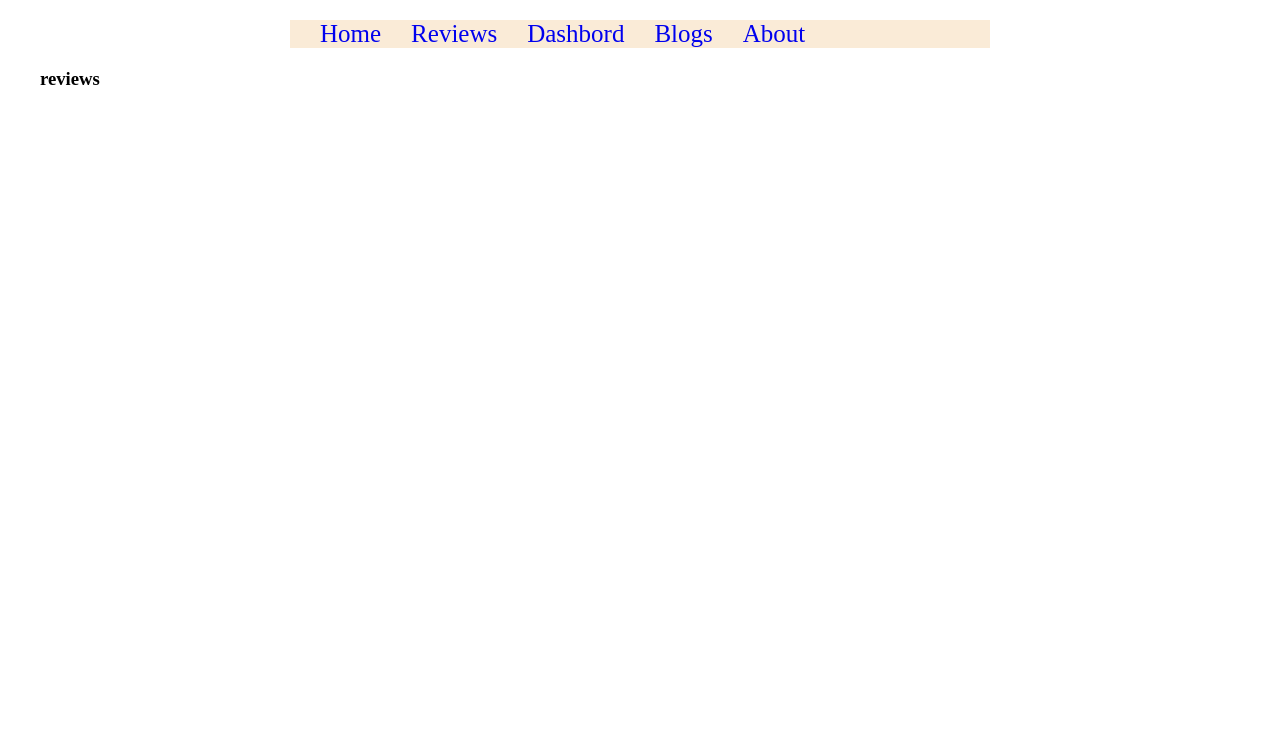
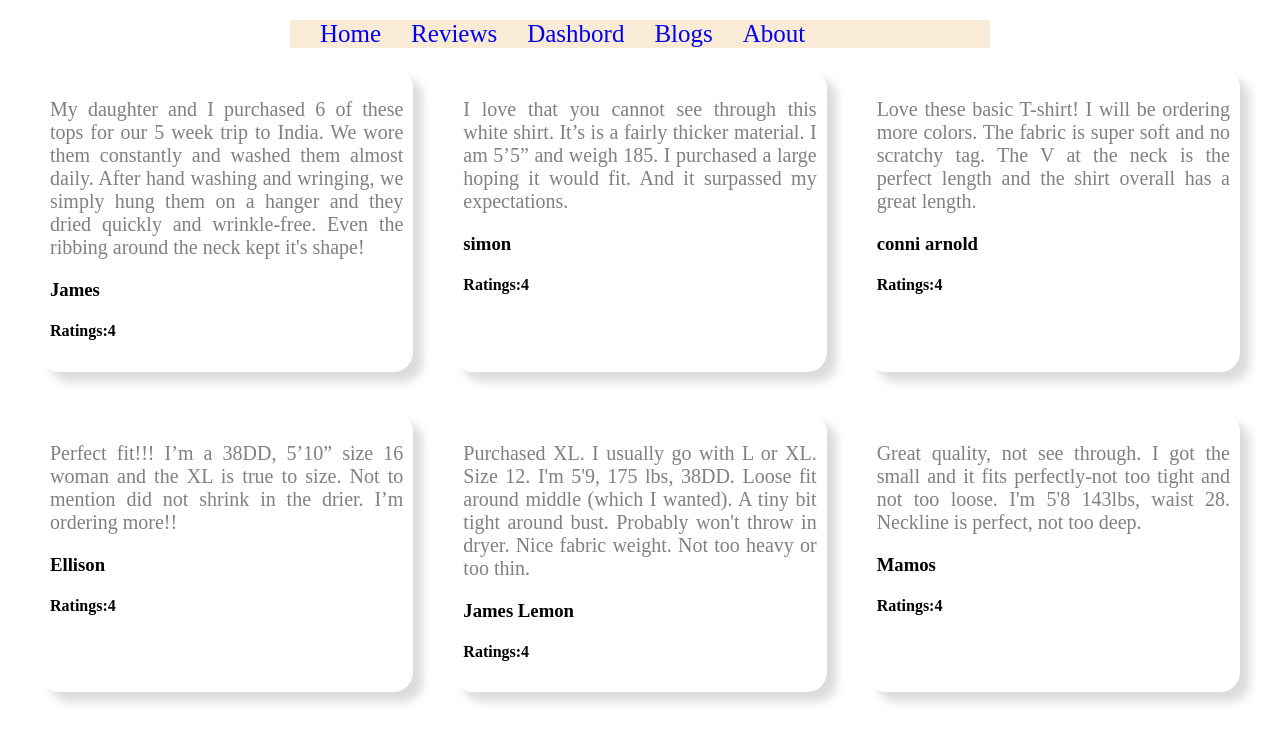
Before and after one commit to sheikhhasan124/product-analycis, a React (Create React App) app: page /reviews in a window 1280 px wide. Shown: the top 742 px of the page. Built offline with nearby package versions, Linux system fonts and the light colour scheme.

Commit message:
reviews section add

```diff
--- a/src/component/home/Home.js
+++ b/src/component/home/Home.js
@@ -1,16 +1,14 @@
 import React, { useEffect, useState } from 'react';
+import { Link } from 'react-router-dom';
+import UserReviews from '../../customHook/UserReviews';
 import img from '../../img/tshirt.jpg'
 import CustomerReviews from '../customerReviews/CustomerReviews';
 import './Home.css'
 
 const Home = () => {
-    const [reviews, setReviews]=useState([])
+    const [reviews, setReviews]=UserReviews()
 
-    useEffect(()=>{
-        fetch('fakeData.json')
-        .then(res=>res.json())
-        .then(data=>setReviews(data))
-    },[])
+
     return (
         <div className=''>
 
@@ -29,7 +27,7 @@ const Home = () => {
                   <div className="customer-reviews-section">
                        {reviews.slice(0,3).map(review=><CustomerReviews key={review.id} review={review}></CustomerReviews>)}
                   </div>
-                <button>see reviwe</button>
+               <Link to={'/reviews'}> <button>see reviwe</button></Link>
             </div>
         </div>
     );
--- a/src/component/reviews/Reviews.js
+++ b/src/component/reviews/Reviews.js
@@ -1,9 +1,14 @@
 import React from 'react';
+import UserReviews from '../../customHook/UserReviews';
+import CustomerReviews from '../customerReviews/CustomerReviews';
 
 const Reviews = () => {
+    const [reviews, setReviews]=UserReviews()
     return (
         <div>
-            <h3>reviews</h3>
+            <div className="customer-reviews-section">
+            {reviews.map(review=><CustomerReviews key={review.id} review={review}></CustomerReviews>)}
+        </div>
         </div>
     );
 };
--- /dev/null
+++ b/src/customHook/UserReviews.js
@@ -0,0 +1,14 @@
+import React, { useEffect, useState } from 'react';
+
+const UserReviews = () => {
+    const [reviews, setReviews]=useState([])
+
+    useEffect(()=>{
+        fetch('fakeData.json')
+        .then(res=>res.json())
+        .then(data=>setReviews(data))
+    },[]);
+    return [reviews, setReviews];
+};
+
+export default UserReviews;
```
